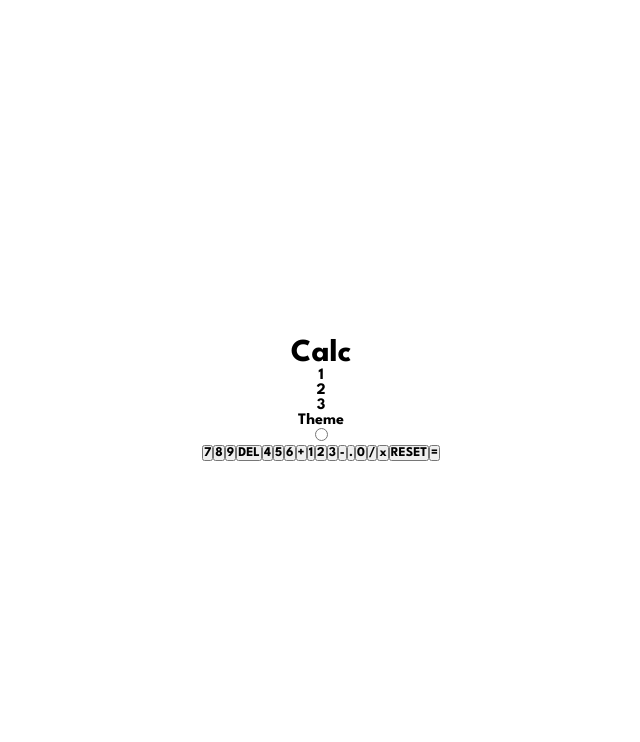
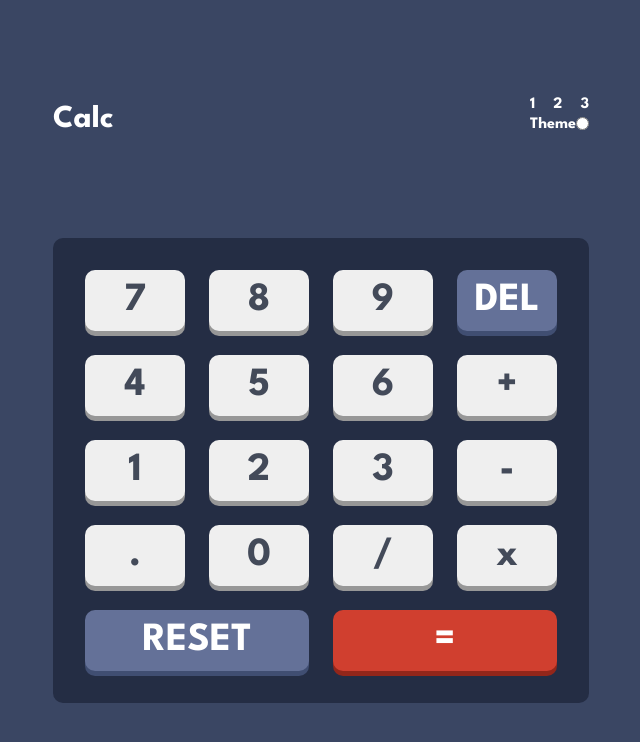
Before and after one commit to KwameWilson/calculatorApp, a React (Vite) app in the folder calculatorApp/: page / in a window 1280 px wide. Shown: the top 742 px of the page, without its empty margins (319-959 px from the left). Built offline with nearby package versions, Linux system fonts and the light colour scheme.

Commit message:
Finished the button-grid items styling

```diff
--- a/calculatorApp/src/App.tsx
+++ b/calculatorApp/src/App.tsx
@@ -14,8 +14,12 @@ function App() {
 
   return (
     <div>
-      <Header />
-      <Theme />
+
+      <div className="header-flex">
+        <Header />
+        <Theme />
+      </div>
+
       <ResultsField />
 
       <div className="button-grid">
--- a/calculatorApp/src/Components/button/Button.tsx
+++ b/calculatorApp/src/Components/button/Button.tsx
@@ -3,7 +3,7 @@ import React from "react";
 export const Button = (props) => {
     return (
         <>
-            <button>
+            <button className="btn">
                 {props.value}
             </button>
         </>
--- a/calculatorApp/src/Components/button/button.css
+++ b/calculatorApp/src/Components/button/button.css
@@ -0,0 +1,19 @@
+button {
+    border: none;
+    border-radius: 10px;
+    box-shadow: 0px 5px 0px 0px rgba(151, 151, 151, 1);
+    color: #434A59;
+    cursor: pointer;
+    font-family: inherit;
+    font-size: 40px;
+    outline: none;
+    padding: 12px 14px;
+    /* width: 100px; */
+    text-align: center;
+}
+
+.button-grid .btn:nth-child(17),
+.button-grid .btn:nth-child(18) {
+    grid-column: span 2;
+
+}
--- a/calculatorApp/src/Components/themes/Theme.tsx
+++ b/calculatorApp/src/Components/themes/Theme.tsx
@@ -10,7 +10,7 @@ export const Theme = () => {
                     <p>3</p>
                 </div>
 
-                <div className="toggle-grid">
+                <div className="toggle-flex">
                     <label htmlFor="toggle">Theme</label>
                     <div className="toggle">
                         <input type="radio" name="toggle" id="toggle" />
--- a/calculatorApp/src/Components/themes/dark-mode.css
+++ b/calculatorApp/src/Components/themes/dark-mode.css
@@ -0,0 +1,27 @@
+body {
+    background: #3A4663;
+    color: #434A59;
+}
+
+.heading,
+.theme-wrapper,
+.display {
+    color: #fff;
+}
+
+.button-grid .btn:nth-child(4),
+.button-grid .btn:nth-child(17),
+.button-grid .btn:nth-child(18) {
+    color: #fff;
+}
+
+.button-grid .btn:nth-child(4),
+.button-grid .btn:nth-child(17) {
+    background: #647198;
+    box-shadow: 0px 5px 0px 0px rgb(64, 78, 114);
+}
+
+.button-grid .btn:nth-child(18) {
+    background: #D03F2F;
+    box-shadow: 0px 5px 0px 0px rgb(147, 38, 26);
+}
--- a/calculatorApp/src/index.css
+++ b/calculatorApp/src/index.css
@@ -16,3 +16,34 @@ body {
   justify-content: center;
   height: 100vh;
 }
+
+.header-flex {
+  display: flex;
+  justify-content: space-between;
+  align-items: flex-end;
+}
+
+.display {
+  padding: 40px 32px;
+  margin-bottom: 24px;
+}
+
+.button-grid {
+  display: grid;
+  grid-template-columns: repeat(4, 100px);
+  gap: 24px;
+  background: #242D44;
+  padding: 32px;
+  border-radius: 10px;
+}
+
+.theme-indicator {
+  display: flex;
+  justify-content: space-between;
+  margin-bottom: 5px;
+}
+
+.toggle-flex {
+  display: flex;
+  justify-content: space-between;
+}
```
